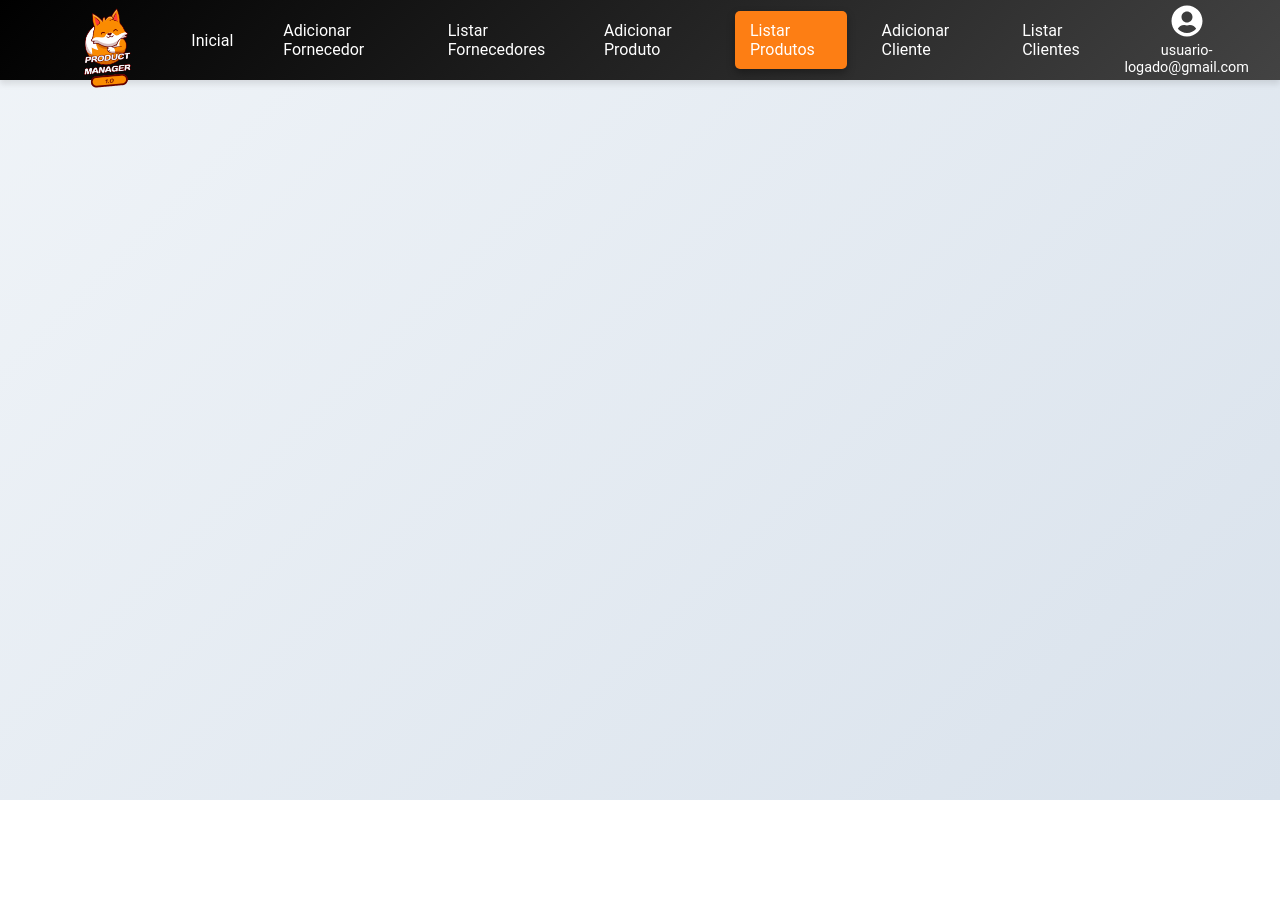
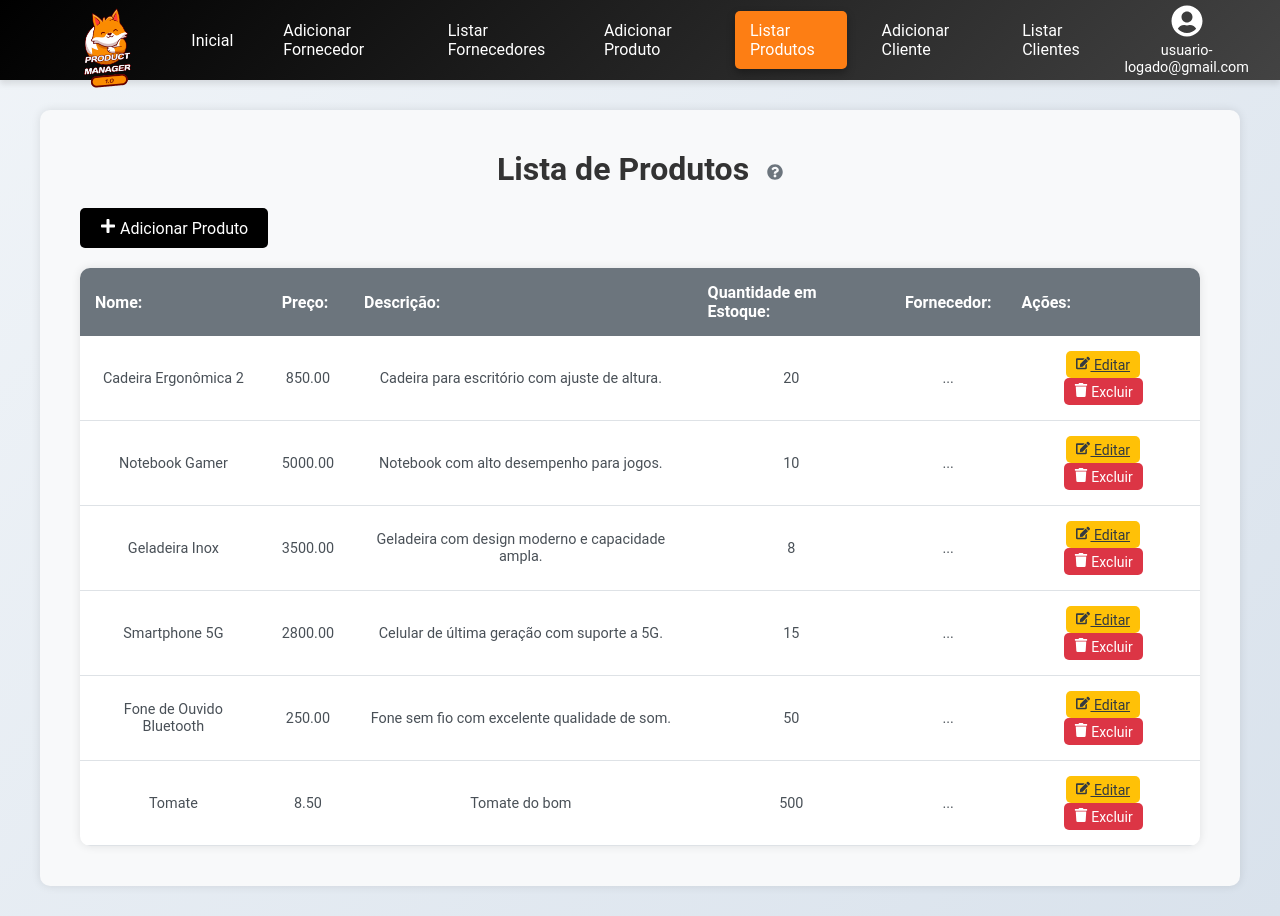
Before and after one commit to kelsonvictr/frontend-gerenciador-turma-03, a React (Vite) app: page /listar-produtos in a window 1280 px wide. Before the commit the page ends 800 px from the top, so only its background shows below. Built offline with nearby package versions, Linux system fonts and the light colour scheme; data requests are answered from the project's data file.

Commit message:
ProdutoList

```diff
--- a/src/App.jsx
+++ b/src/App.jsx
@@ -5,6 +5,7 @@ import Inicial from './pages/Inicial'
 import FornecedorForm from './pages/Fornecedor/FornecedorForm'
 import Navbar from './components/Navbar'
 import ProdutoForm from './pages/Produto/ProdutoForm'
+import ProdutoList from './pages/Produto/ProdutoList'
 
 const App = () => {
   return (
@@ -16,6 +17,7 @@ const App = () => {
           <Route path="/add-fornecedores" element={<FornecedorForm />} />
           <Route path="/edit-fornecedores/:id" element={<FornecedorForm />} />
           <Route path="/add-produtos" element={<ProdutoForm />} />
+          <Route path="/listar-produtos" element={<ProdutoList />} />
         </Routes>
       </BrowserRouter>
 
--- a/src/pages/Produto/ProdutoList.jsx
+++ b/src/pages/Produto/ProdutoList.jsx
@@ -81,8 +81,9 @@ const ProdutoList = () => {
                     <tr key={produto.id}>
                         <td>{produto.nome}</td>
                         <td>{parseFloat(produto.preco).toFixed(2)}</td>
+                        <td>{produto.descricao}</td>
                         <td>{produto.quantidadeEstoque}</td>
-                        <td>{produto.fornecedor.nome}</td>
+                        <td>...</td>
                         <td>
                                 <Link to={`/edit-produtos/${produto.id}`} className="btn btn-sm btn-warning">
                                     <FaEdit className="icon icon-btn" /> Editar
```
